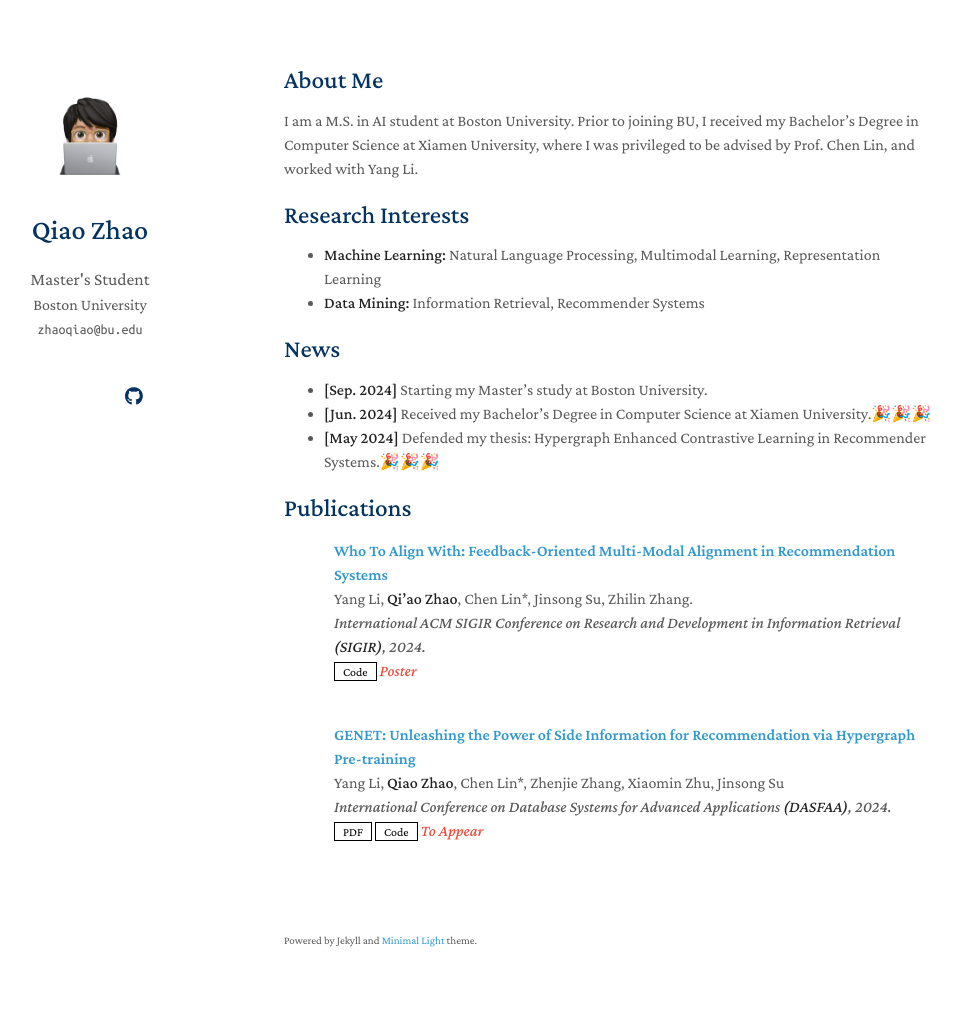
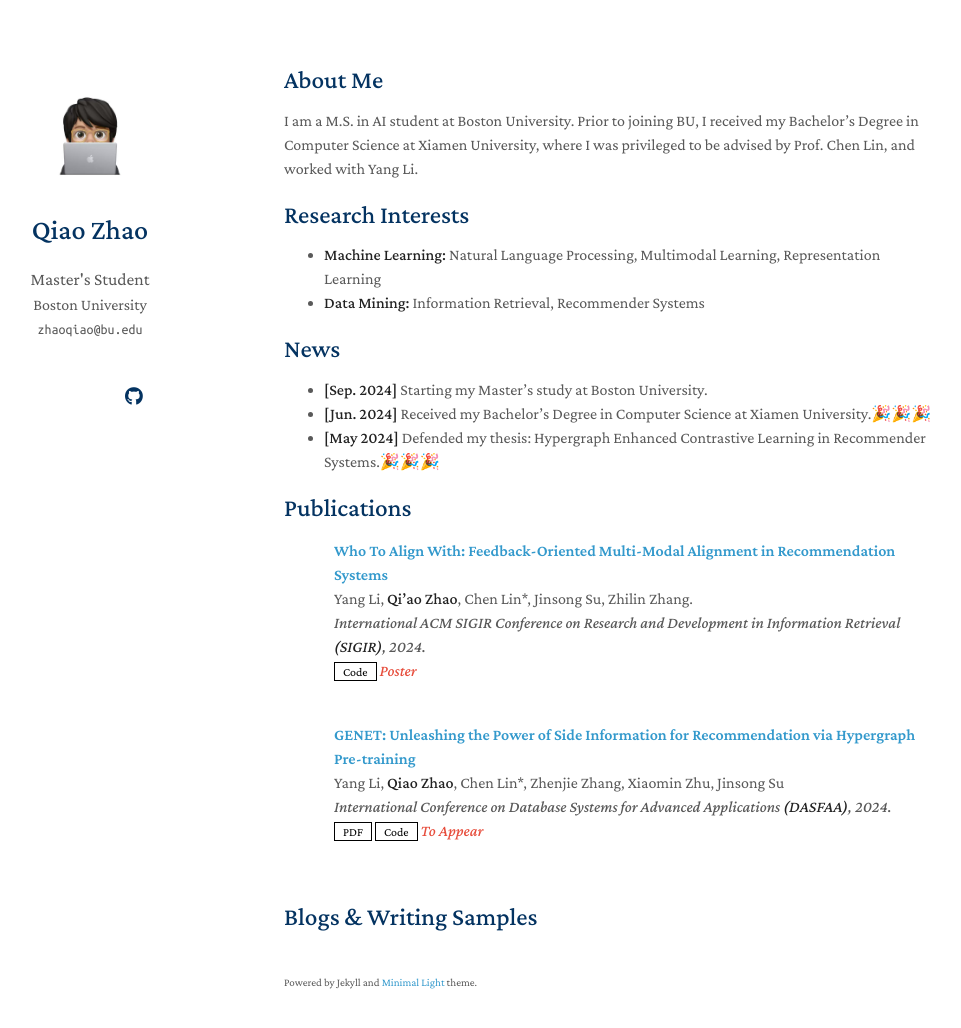
Before and after one commit to Zhao-Qiao/zhao-qiao.github.io, a Jekyll site: the page built from index.md, in a window 1280 px wide and 1063 px high. Shown: the top 1028 px of the window, without its empty margins (186-1147 px from the left). Built offline with Jekyll 4.4.1, drawn with Linux system fonts in a browser that asks for light colours; a style sheet for code colours, icons or effects is not loaded; our own code applies the rules of GitHub Pages for plain Markdown files.

Commit message:
Update index.md

```diff
--- a/index.md
+++ b/index.md
@@ -18,3 +18,5 @@ I am a M.S. in AI student at Boston University. Prior to joining BU, I received
 - **[May 2024]** Defended my thesis: Hypergraph Enhanced Contrastive Learning in Recommender Systems.🎉🎉🎉
 
 {% include_relative _includes/publications.md %}
+
+## Blogs & Writing Samples
```
